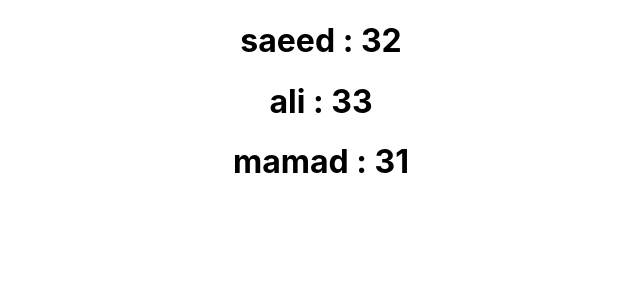
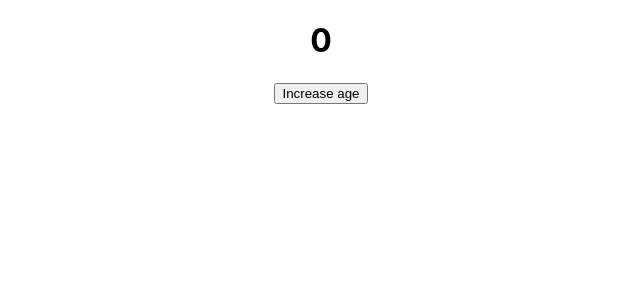
Before and after one commit to SaeedSaedi/react-course, a React (Create React App) app in the folder ep-1/: page / in a window 1280 px wide. Shown: the top 300 px of the page, without its empty margins (319-959 px from the left). Built offline with nearby package versions, Linux system fonts and the light colour scheme.

Commit message:
create a function for change a variable

```diff
--- a/ep-1/src/App.js
+++ b/ep-1/src/App.js
@@ -1,22 +1,18 @@
-import {User} from "./User";
-import './App.css';
+import "./App.css";
 
 function App() {
-  const users = [
-    {name:"saeed",age:32},
-    {name:"ali",age:33},
-    {name:"mamad",age:31},
-  ]
+  let age = 0;
 
+  const increaseAge = () => {
+    age = age + 1
+    console.log(age)
+  }
   return (
     <div className="App">
-      {users.map((user,index)=>{
-        return <User key={index} name={user.name} age={user.age} />
-      })}
+      <h1>{age}</h1>
+      <button onClick={increaseAge}>Increase age</button>
     </div>
   );
 }
 
-
-
 export default App;
```
